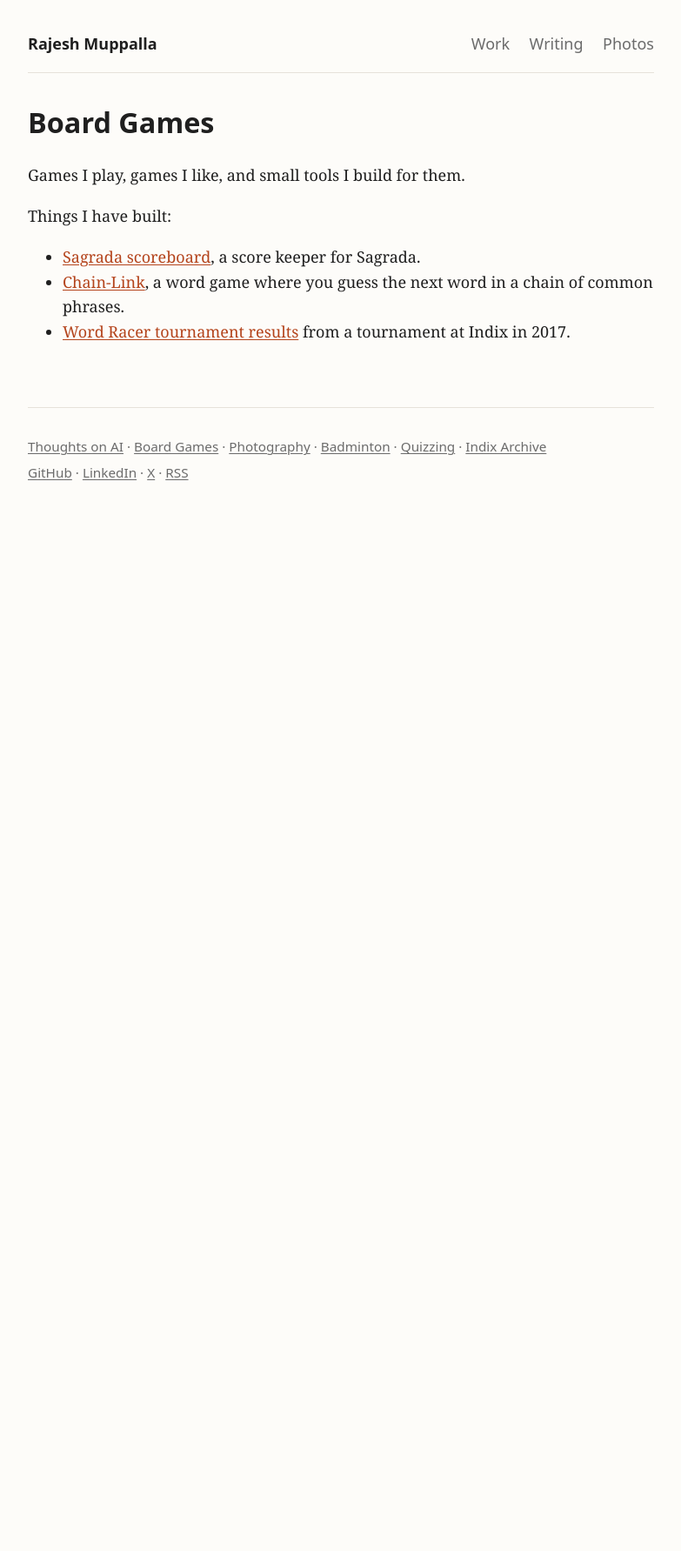
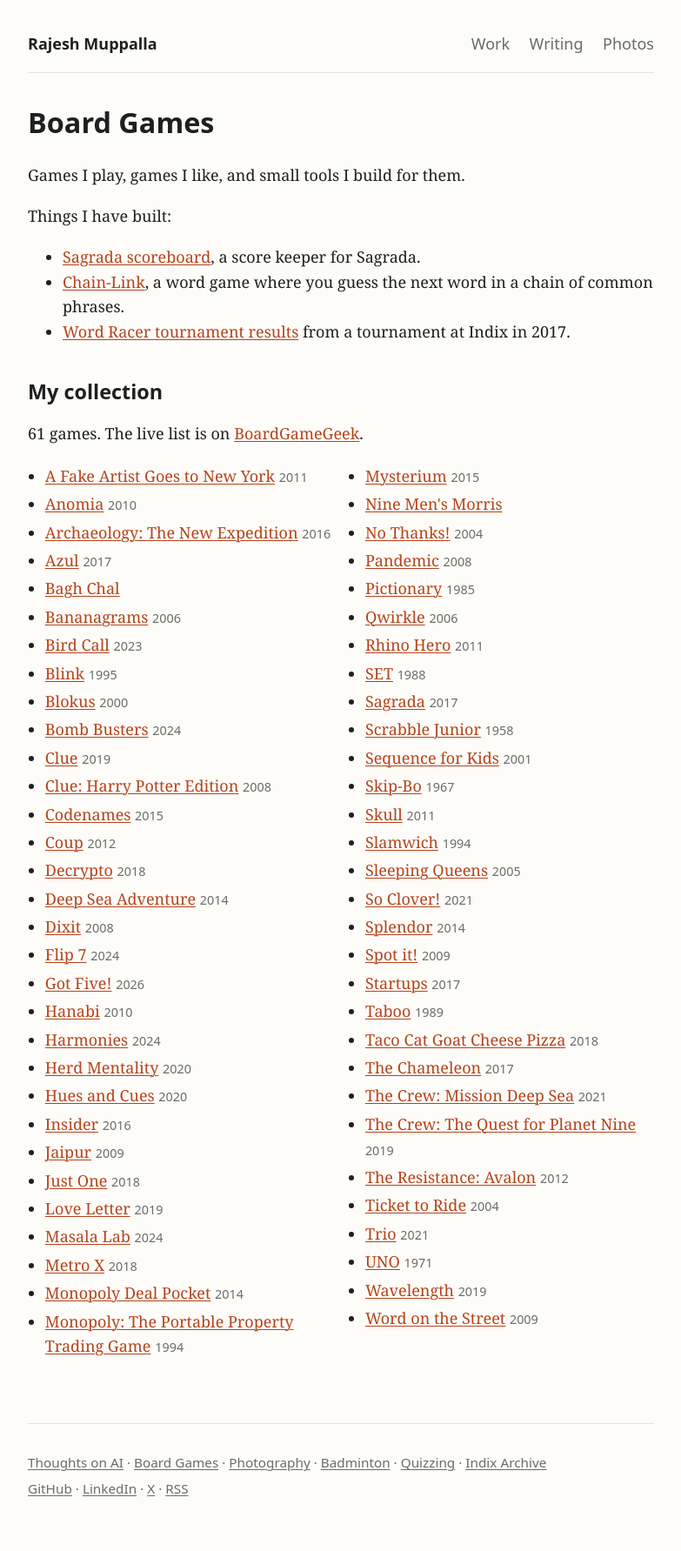
Before and after one commit to codingnirvana/codingnirvana.github.io, a Jekyll site: the page built from boardgames.md, in a window 1280 px wide. Shown: the whole page at 87% size, without its empty margins (248-1031 px from the left). Built offline with Jekyll 4.4.1, drawn with Linux system fonts in a browser that asks for light colours; before the commit the page ends 900 px from its top, so only the background shows below that.

Commit message:
Add board game collection from BoardGameGeek
Claude-Session: https://claude.ai/code/session_01KachUXEaPhVpPRheGT7n8J

```diff
--- /dev/null
+++ b/_data/boardgames.yml
@@ -0,0 +1,184 @@
+# Owned board games, from https://boardgamegeek.com/collection/user/codingnirvana?own=1&subtype=boardgame
+# year: BGG publication year. Traditional games have no year.
+
+- name: "Anomia"
+  bgg_id: 67877
+  year: 2010
+- name: "Archaeology: The New Expedition"
+  bgg_id: 191300
+  year: 2016
+- name: "Azul"
+  bgg_id: 230802
+  year: 2017
+- name: "Bagh Chal"
+  bgg_id: 315
+- name: "Bananagrams"
+  bgg_id: 27225
+  year: 2006
+- name: "Bird Call"
+  bgg_id: 435773
+  year: 2023
+- name: "Blink"
+  bgg_id: 1197
+  year: 1995
+- name: "Blokus"
+  bgg_id: 2453
+  year: 2000
+- name: "Bomb Busters"
+  bgg_id: 413246
+  year: 2024
+- name: "The Chameleon"
+  bgg_id: 227072
+  year: 2017
+- name: "Clue"
+  bgg_id: 374342
+  year: 2019
+- name: "Clue: Harry Potter Edition"
+  bgg_id: 38026
+  year: 2008
+- name: "Codenames"
+  bgg_id: 178900
+  year: 2015
+- name: "Coup"
+  bgg_id: 131357
+  year: 2012
+- name: "The Crew: Mission Deep Sea"
+  bgg_id: 324856
+  year: 2021
+- name: "The Crew: The Quest for Planet Nine"
+  bgg_id: 284083
+  year: 2019
+- name: "Decrypto"
+  bgg_id: 225694
+  year: 2018
+- name: "Deep Sea Adventure"
+  bgg_id: 169654
+  year: 2014
+- name: "Dixit"
+  bgg_id: 39856
+  year: 2008
+- name: "A Fake Artist Goes to New York"
+  bgg_id: 135779
+  year: 2011
+- name: "Flip 7"
+  bgg_id: 420087
+  year: 2024
+- name: "Got Five!"
+  bgg_id: 453526
+  year: 2026
+- name: "Hanabi"
+  bgg_id: 98778
+  year: 2010
+- name: "Harmonies"
+  bgg_id: 414317
+  year: 2024
+- name: "Herd Mentality"
+  bgg_id: 311322
+  year: 2020
+- name: "Hues and Cues"
+  bgg_id: 302520
+  year: 2020
+- name: "Insider"
+  bgg_id: 206051
+  year: 2016
+- name: "Jaipur"
+  bgg_id: 54043
+  year: 2009
+- name: "Just One"
+  bgg_id: 254640
+  year: 2018
+- name: "Love Letter"
+  bgg_id: 277085
+  year: 2019
+- name: "Masala Lab"
+  bgg_id: 400573
+  year: 2024
+- name: "Metro X"
+  bgg_id: 248861
+  year: 2018
+- name: "Monopoly Deal Pocket"
+  bgg_id: 164840
+  year: 2014
+- name: "Monopoly: The Portable Property Trading Game"
+  bgg_id: 36611
+  year: 1994
+- name: "Mysterium"
+  bgg_id: 181304
+  year: 2015
+- name: "Nine Men's Morris"
+  bgg_id: 3886
+- name: "No Thanks!"
+  bgg_id: 12942
+  year: 2004
+- name: "Pandemic"
+  bgg_id: 30549
+  year: 2008
+- name: "Pictionary"
+  bgg_id: 2281
+  year: 1985
+- name: "Qwirkle"
+  bgg_id: 25669
+  year: 2006
+- name: "The Resistance: Avalon"
+  bgg_id: 128882
+  year: 2012
+- name: "Rhino Hero"
+  bgg_id: 91514
+  year: 2011
+- name: "Sagrada"
+  bgg_id: 199561
+  year: 2017
+- name: "Scrabble Junior"
+  bgg_id: 2318
+  year: 1958
+- name: "Sequence for Kids"
+  bgg_id: 6381
+  year: 2001
+- name: "SET"
+  bgg_id: 1198
+  year: 1988
+- name: "Skip-Bo"
+  bgg_id: 1269
+  year: 1967
+- name: "Skull"
+  bgg_id: 92415
+  year: 2011
+- name: "Slamwich"
+  bgg_id: 3804
+  year: 1994
+- name: "Sleeping Queens"
+  bgg_id: 17053
+  year: 2005
+- name: "So Clover!"
+  bgg_id: 329839
+  year: 2021
+- name: "Splendor"
+  bgg_id: 148228
+  year: 2014
+- name: "Spot it!"
+  bgg_id: 63268
+  year: 2009
+- name: "Startups"
+  bgg_id: 223770
+  year: 2017
+- name: "Taboo"
+  bgg_id: 1111
+  year: 1989
+- name: "Taco Cat Goat Cheese Pizza"
+  bgg_id: 253664
+  year: 2018
+- name: "Ticket to Ride"
+  bgg_id: 9209
+  year: 2004
+- name: "Trio"
+  bgg_id: 352515
+  year: 2021
+- name: "UNO"
+  bgg_id: 2223
+  year: 1971
+- name: "Wavelength"
+  bgg_id: 262543
+  year: 2019
+- name: "Word on the Street"
+  bgg_id: 40990
+  year: 2009
--- a/assets/css/style.css
+++ b/assets/css/style.css
@@ -112,3 +112,7 @@ th, td { border: 1px solid var(--rule); padding: 0.4rem 0.6rem; text-align: left
 }
 .site-footer p { margin: 0.3rem 0; }
 .site-footer a { color: var(--muted); }
+
+.game-list { columns: 2 14rem; column-gap: 2rem; padding-left: 1.1rem; }
+.game-list li { break-inside: avoid; padding: 0.1rem 0; }
+.game-list .year { color: var(--muted); font-size: 0.8rem; font-family: system-ui, -apple-system, sans-serif; }
--- a/boardgames.md
+++ b/boardgames.md
@@ -12,3 +12,14 @@ Things I have built:
 - [Sagrada scoreboard](https://github.com/codingnirvana/sagrada-scoreboard), a score keeper for Sagrada.
 - [Chain-Link](https://github.com/codingnirvana/chain-link), a word game where you guess the next word in a chain of common phrases.
 - [Word Racer tournament results](https://github.com/codingnirvana/wordracer-results) from a tournament at Indix in 2017.
+
+## My collection
+
+{{ site.data.boardgames | size }} games. The live list is on [BoardGameGeek](https://boardgamegeek.com/collection/user/codingnirvana?own=1&subtype=boardgame).
+
+<ul class="game-list">
+{% assign games = site.data.boardgames | sort: "name" %}
+{% for g in games %}
+  <li><a href="https://boardgamegeek.com/boardgame/{{ g.bgg_id }}">{{ g.name }}</a>{% if g.year %} <span class="year">{{ g.year }}</span>{% endif %}</li>
+{% endfor %}
+</ul>
```
Also changed, not shown: README.md.
